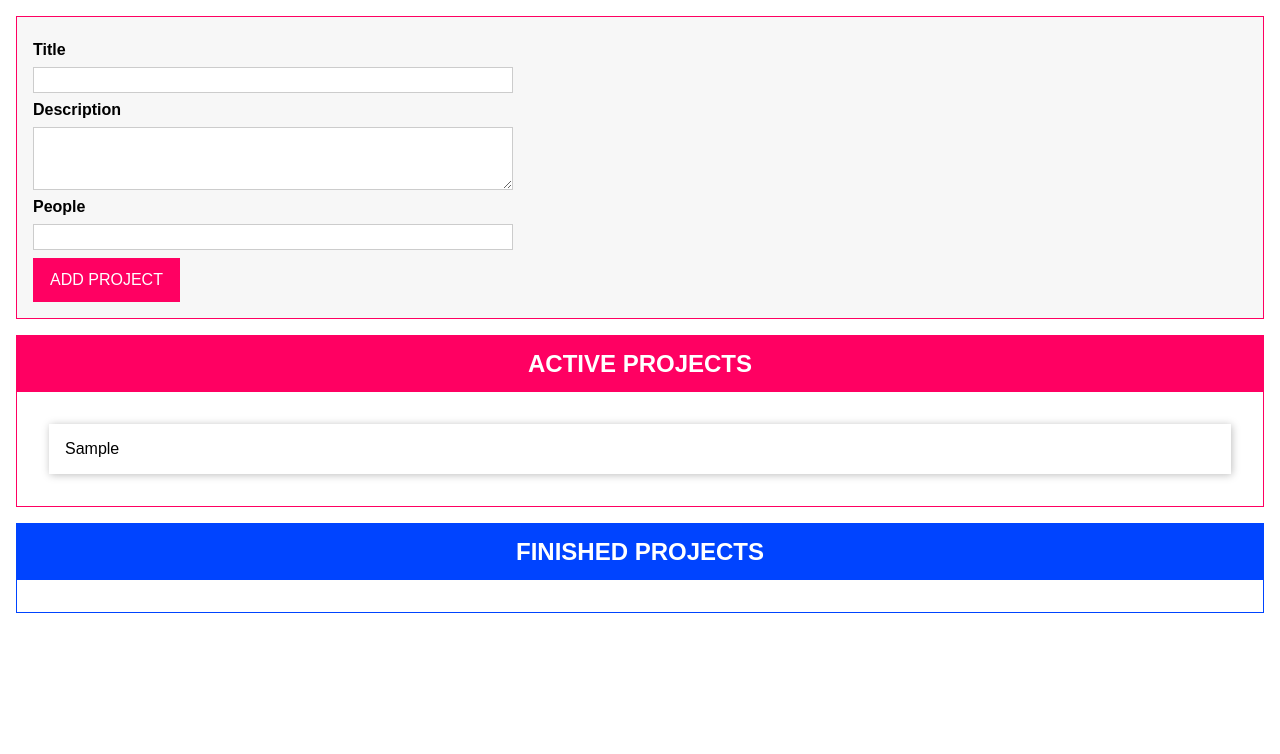
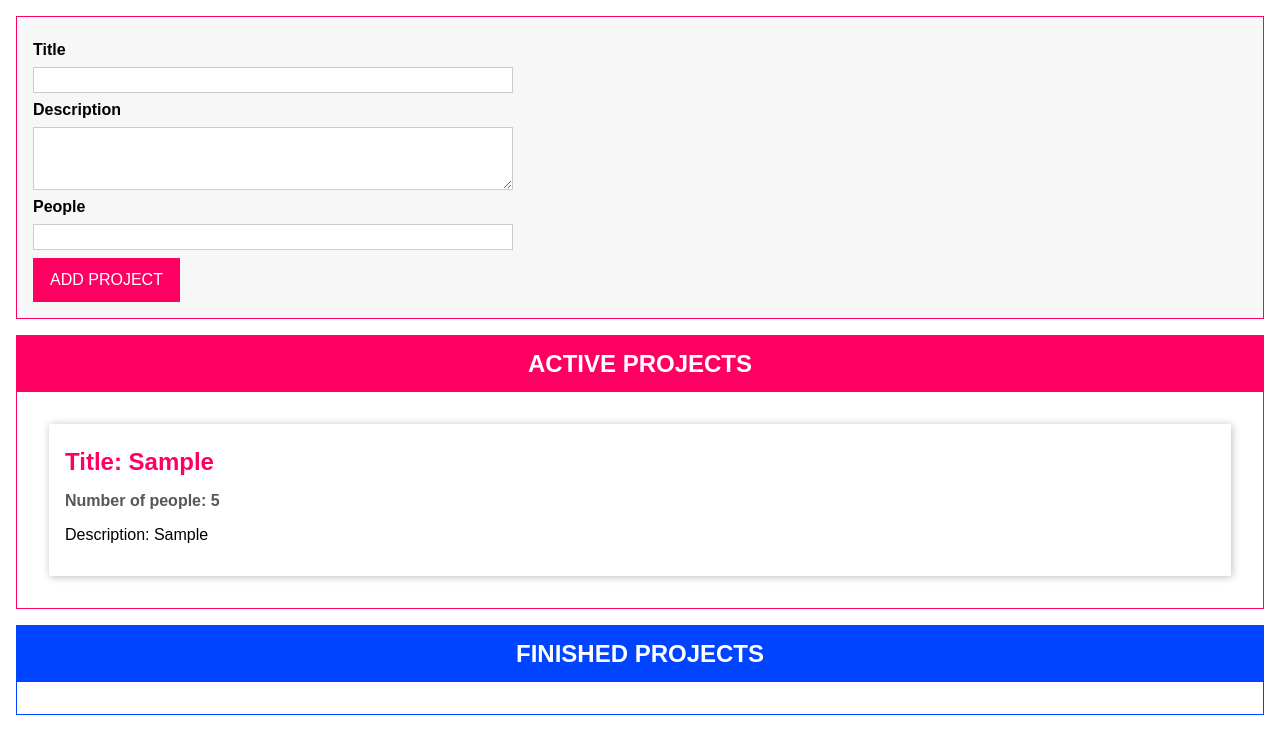
Before and after one commit to savelevcorr/basic-typescript, a website with bundled scripts: page index.html in a window 1280 px wide. Both pictures are taken after typing "Sample", "Sample", "5" into the empty fields and a click on the button "ADD PROJECT". Built offline with nearby package versions, Linux system fonts and the light colour scheme.

Commit message:
Rendering list items with a class

```diff
--- a/index.html
+++ b/index.html
@@ -29,7 +29,11 @@
     </template>
 
     <template id="single-project">
-      <li></li>
+      <li>
+        <h2></h2>
+        <h3></h3>
+        <p></p>
+      </li>
     </template>
 
     <template id="project-list">
--- a/src/app.ts
+++ b/src/app.ts
@@ -10,17 +10,6 @@ interface Validatable {
 enum ProjectStatus {ACTIVE, FINISHED}
 
 type Listener<T> = (items: T[]) => void;
-
-class ProjectItem {
-    constructor(
-        public id: string,
-        public title: string,
-        public description: string,
-        public people: number,
-        public status: ProjectStatus
-    ) {
-    }
-}
 
 /**
  * Validator
@@ -90,6 +79,17 @@ function AutoBind(
     return adjDescriptor;
 }
 
+class Project {
+    constructor(
+        public id: string,
+        public title: string,
+        public description: string,
+        public people: number,
+        public status: ProjectStatus
+    ) {
+    }
+}
+
 class State<T> {
     protected listeners: Listener<T>[] = [];
 
@@ -98,8 +98,8 @@ class State<T> {
     }
 }
 
-class ProjectState extends State<ProjectItem> {
-    private projects: ProjectItem[] = [];
+class ProjectState extends State<Project> {
+    private projects: Project[] = [];
     private static instance: ProjectState;
 
     private constructor() {
@@ -125,7 +125,7 @@ class ProjectState extends State<ProjectItem> {
     }
 
     addProject(title: string, description: string, people: number) {
-        const newProject = new ProjectItem(
+        const newProject = new Project(
             Math.random().toString(),
             title,
             description,
@@ -138,7 +138,7 @@ class ProjectState extends State<ProjectItem> {
     }
 }
 
-abstract class Project {
+abstract class Component {
     element: HTMLFormElement | HTMLElement | null;
     templateElement: HTMLTemplateElement;
     hostElement: HTMLDivElement;
@@ -155,7 +155,8 @@ abstract class Project {
      */
     protected getHTMLElementFromFragment(): HTMLFormElement | HTMLElement {
         if (!this.element) {
-            this.element = document.importNode(this.templateElement.content, true).firstElementChild as HTMLFormElement | HTMLElement;
+            this.element = document.importNode(this.templateElement.content, true)
+                .firstElementChild as HTMLFormElement | HTMLElement;
         }
 
         return this.element;
@@ -180,11 +181,35 @@ abstract class Project {
     }
 }
 
+class ListItem extends Component {
+
+    constructor(templateSelector: string, hostSelector: string, project: Project) {
+        super(templateSelector, hostSelector);
+
+        this.fillListItem(project.title, project.description, project.people);
+        this.init('beforeend', project.id);
+    }
+
+    private fillListItem(title: string, description: string, people: number): void {
+        this.getHTMLElementFromFragment()
+            .querySelector('h2')!
+            .textContent = `Title: ${title}`;
+
+        this.getHTMLElementFromFragment()
+            .querySelector('h3')!
+            .textContent = `Number of people: ${people}`;
+
+        this.getHTMLElementFromFragment()
+            .querySelector('p')!
+            .textContent = `Description: ${description}`;
+    }
+}
+
 /**
  * @class
  * @classdesc Render a form to the container
  */
-class ProjectInput extends Project {
+class ProjectInput extends Component {
     titleInputElement: HTMLInputElement;
     descriptionInputElement: HTMLInputElement;
     peopleInputElement: HTMLInputElement;
@@ -213,18 +238,18 @@ class ProjectInput extends Project {
             value: enteredTitle,
             required: true
         };
-        const descriptionValidatable = {
+        const descriptionValidatable: Validatable = {
             value: enteredDescription,
             required: true,
             minLength: 5
         };
-        const peopleValidatable = {
+        const peopleValidatable: Validatable = {
             value: enteredPeople,
             required: true,
             min: 1
         };
 
-        let result: [string, string, number] | null = null;
+        let result: [string, string, number] | null;
 
         if (
             validate(titleValidatable) &&
@@ -268,7 +293,7 @@ class ProjectInput extends Project {
     }
 }
 
-class ProjectList extends Project {
+class ProjectList extends Component {
     type: 'active' | 'finished';
     listId: string;
 
@@ -283,7 +308,7 @@ class ProjectList extends Project {
         this.listId = `${this.type}-project-list`;
 
         ProjectState.getInstance()
-            .addListener((projects: ProjectItem[]) => {
+            .addListener((projects: Project[]) => {
                 this.renderProjects(this.filterProjectsByStatus(projects));
             });
 
@@ -291,7 +316,7 @@ class ProjectList extends Project {
         this.renderContent();
     }
 
-    private filterProjectsByStatus(projects: ProjectItem[]): ProjectItem[] {
+    private filterProjectsByStatus(projects: Project[]): Project[] {
         return projects.filter(item => {
             let result: boolean;
 
@@ -312,23 +337,13 @@ class ProjectList extends Project {
         });
     }
 
-    private renderProjects(projects: ProjectItem[]) {
-        const list = this.getHTMLElementFromFragment()
-            .querySelector('ul')!;
-
-        list.innerHTML = '';
+    private renderProjects(projects: Project[]) {
+        this.getHTMLElementFromFragment()
+            .querySelector('ul')!.innerHTML = '';
 
         for (let project of projects) {
-            list.appendChild(this.createListItem(project.title))
+            new ListItem('#single-project', `#${this.listId}`, project);
         }
-    }
-
-    private createListItem(title: string): HTMLLIElement {
-        const listItem = document.createElement('li');
-
-        listItem.textContent = title;
-
-        return listItem;
     }
 
     private renderContent() {
```
Also changed, not shown: dist/app.d.ts, dist/app.js, 1 other file.
